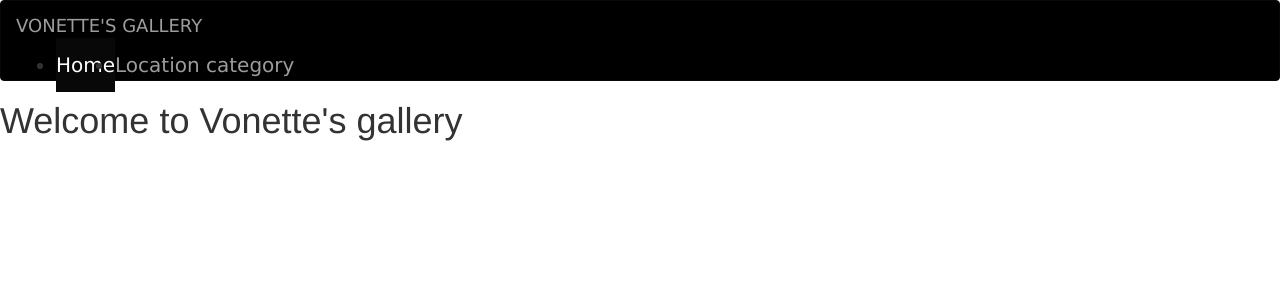
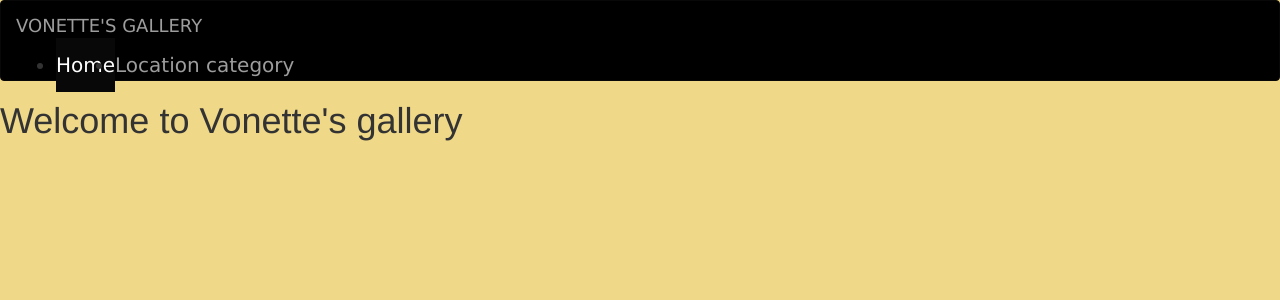
Before and after one commit to VonettaOrinda/vonette_moodboard_gallery, a Django app: page / in a window 1280 px wide. Shown: the top 300 px of the page. Run offline with Django 4.2, Linux system fonts and the light colour scheme; some libraries are stand-ins or nearby versions.

Commit message:
changed background color

```diff
--- a/static/css/basegallery.css
+++ b/static/css/basegallery.css
@@ -10,3 +10,7 @@
     justify-content: space-around;
     flex-basis: auto;
     }
+
+body{
+    background-color: #EFD887;
+}
```
